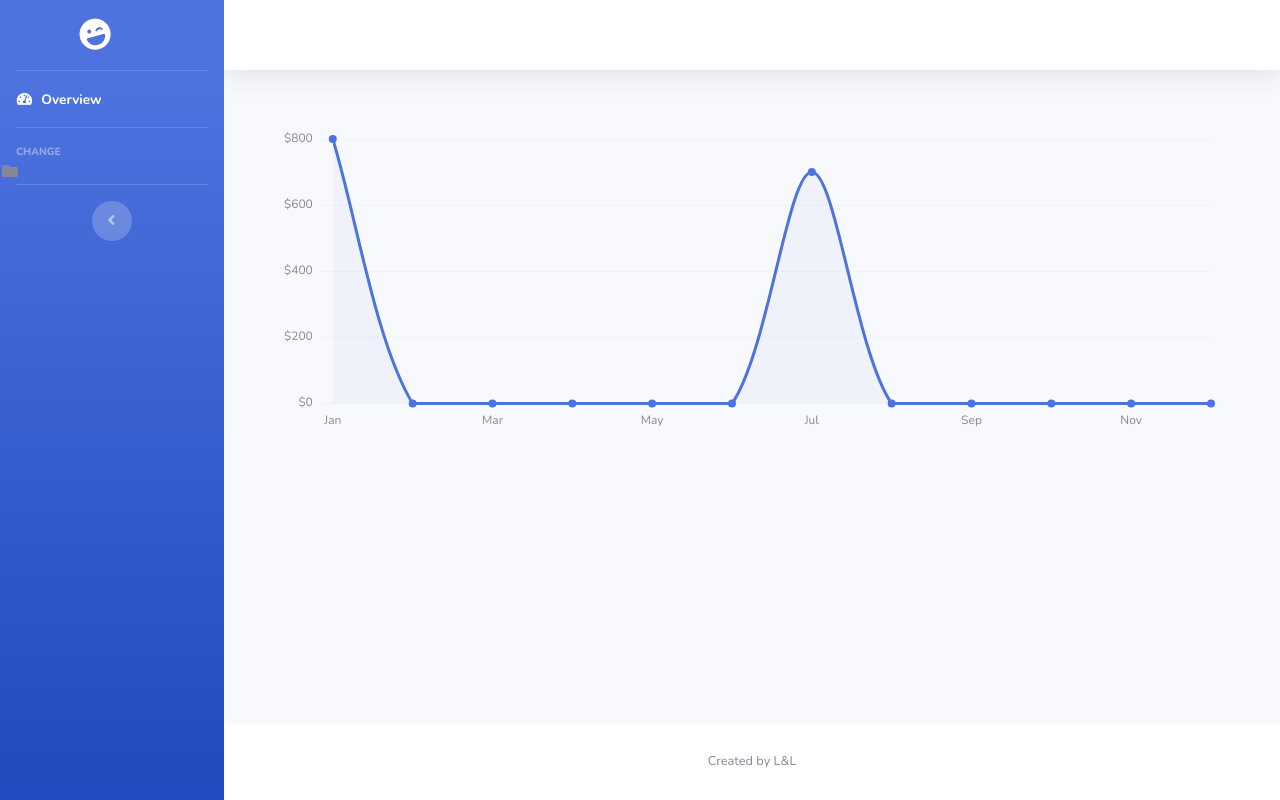
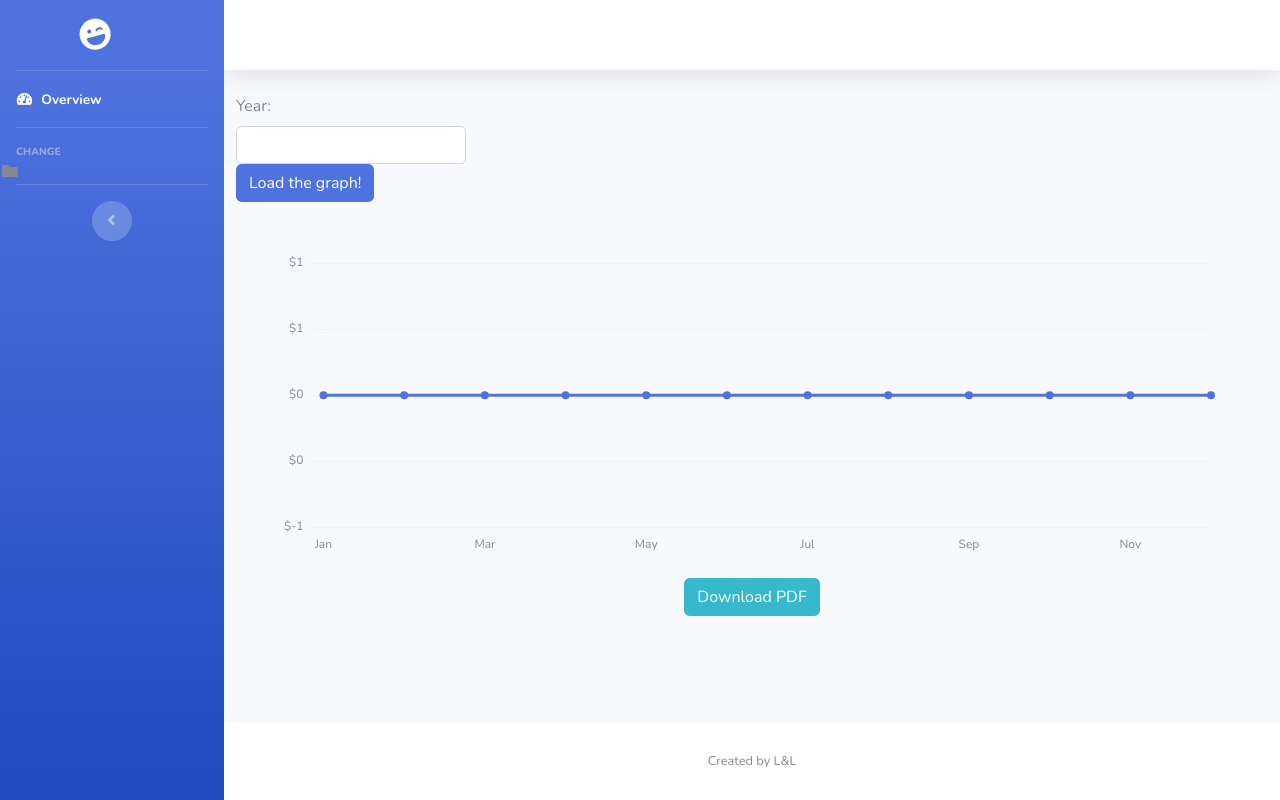
Before and after one commit to Soundwave17/Fingerprint_Database, a Django app: a page that uses fingerprintData/templates/fingerprintData/overview.html in a window 1280 px wide. Run offline with Django 3.2, Linux system fonts and the light colour scheme; data comes from the database, SQL or seed files in the repository; some libraries are stand-ins or nearby versions.

Commit message:
Added year option on graph. Added download to PDF  option

```diff
--- a/fingerprintData/static/js/demo/chart-line.js
+++ b/fingerprintData/static/js/demo/chart-line.js
@@ -27,8 +27,23 @@ function number_format(number, decimals, dec_point, thousands_sep) {
     return s.join(dec);
 }
 
+//download pdf from canvas
+function downloadPDF() {
+    var canvas = document.querySelector('#myAreaChart');
+    //creates image
+    var canvasImg = canvas.toDataURL("image/jpeg", 1.0);
+
+    //creates PDF from img
+    var doc = new jsPDF('landscape');
+    doc.setFontSize(20);
+    doc.text(15, 15, "Cool Chart");
+    doc.addImage(canvasImg, 'JPEG', 10, 10, 280, 150);
+    doc.save('canvas.pdf');
+}
+
 // Area Chart Example
 $(document).ready(function () {
+        $("#error-div").hide();
         var csrftoken = '{% csrf_token %}';
         var ctx = document.getElementById("myAreaChart");
         var sum = [0, 0, 0, 0, 0, 0, 0, 0, 0, 0, 0, 0];
@@ -120,11 +135,14 @@ $(document).ready(function () {
             }
         });
 
+        $("#load-graph").click(function () {
+            $("#error-div").hide();
+            if ($("#year-input").val()) {
                 $.ajax({
                     headers: {"X-CSRFToken": csrftoken},
                     url: 'get_revenue_by_year/',
                     dataType: 'json',
-            data: {"year": 2019},
+                    data: {"year": $("#year-input").val()},
                     type: 'GET',
                     success: function (result) {
                         console.log(result);
@@ -159,9 +177,15 @@ $(document).ready(function () {
                             }]
                         };
                         myLineChart.update();
-
-                placeholder = false;
                     }
                 });
+            } else {
+                $("#error-div").show();
+                $("#error-msg").html("You must input something!");
+            }
+        });
+
+        //add event listener to button
+        $("#download-pdf").click(downloadPDF);
     }
 );
--- a/fingerprintData/templates/fingerprintData/overview.html
+++ b/fingerprintData/templates/fingerprintData/overview.html
@@ -6,14 +6,36 @@
 {% block content %}
     {% load static %}
 
-    <div class="card-body">
-        <div class="chart-area">
-            <canvas id="myAreaChart"></canvas>
+        <div class="row">
+            <div class="form-group">
+                <label for="year-input">Year:</label>
+                <input type="text" class="form-control" id="year-input" name="year">
+                <button class="btn btn-primary" id="load-graph"> Load the graph!</button>
+            </div>
+            <div id="error-div">
+                <ul class="border-danger">
+                    <li><p id="error-msg" class="text-danger"></p></li>
+                </ul>
+            </div>
         </div>
+
+    <div class=" text-center">
+        <div class="card-body">
+            <div class="chart-area">
+                <canvas id="myAreaChart"></canvas>
+            </div>
+        </div>
+        <button class="btn btn-info" id="download-pdf">
+            Download PDF
+        </button>
     </div>
+
 
 {% endblock content %}
 
 {% block extrajs %}
     <script src="{% static 'js/demo/chart-line.js' %}"></script>
+    <script src="https://cdnjs.cloudflare.com/ajax/libs/jspdf/1.4.1/jspdf.debug.js"
+            integrity="sha384-THVO/sM0mFD9h7dfSndI6TS0PgAGavwKvB5hAxRRvc0o9cPLohB0wb/PTA7LdUHs"
+            crossorigin="anonymous"></script>
 {% endblock %}
```
Also changed, not shown: fingerprintData/static/css/sb-admin-2.css. Lines whose indentation alone changed are shown as unchanged.
